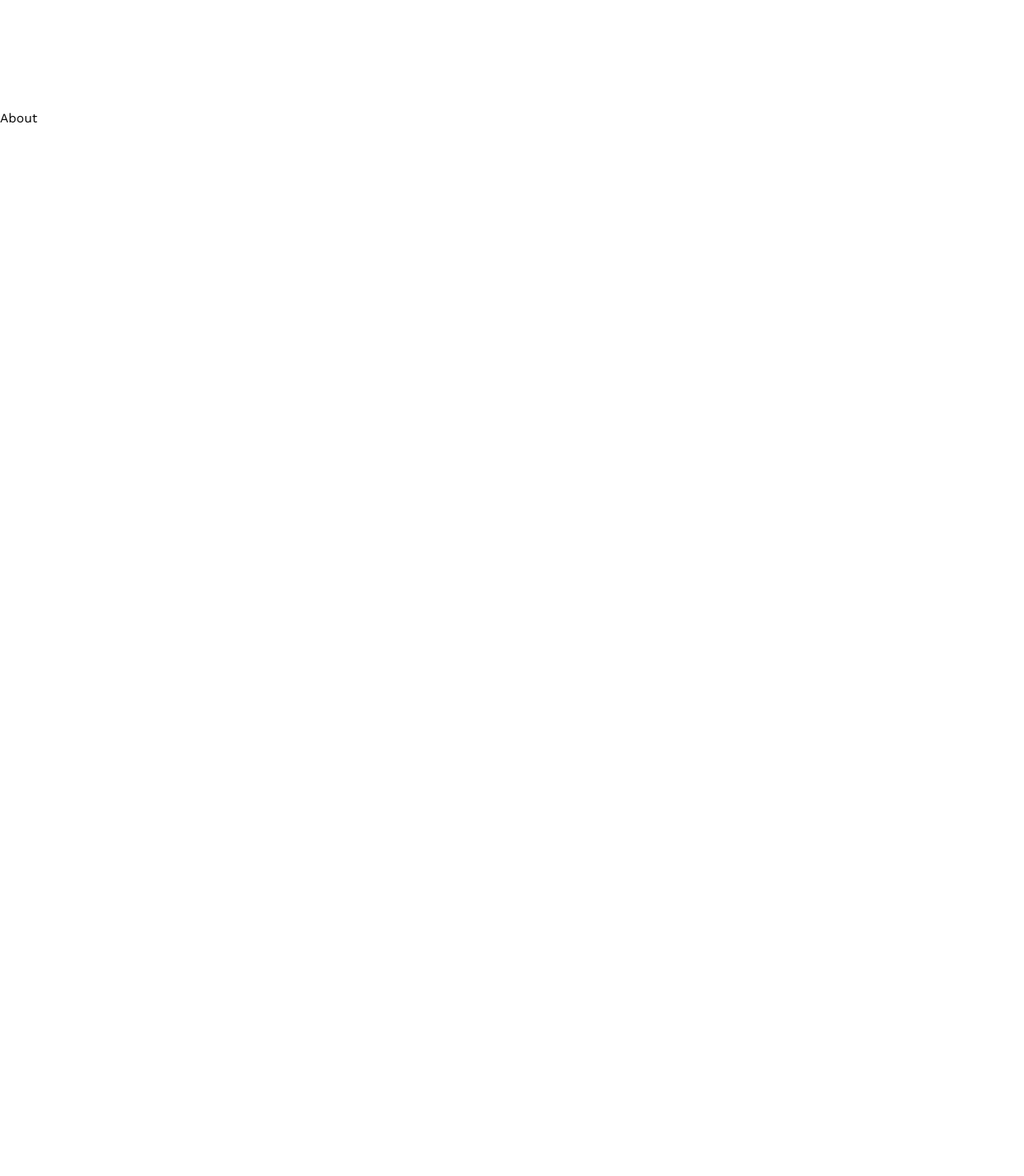
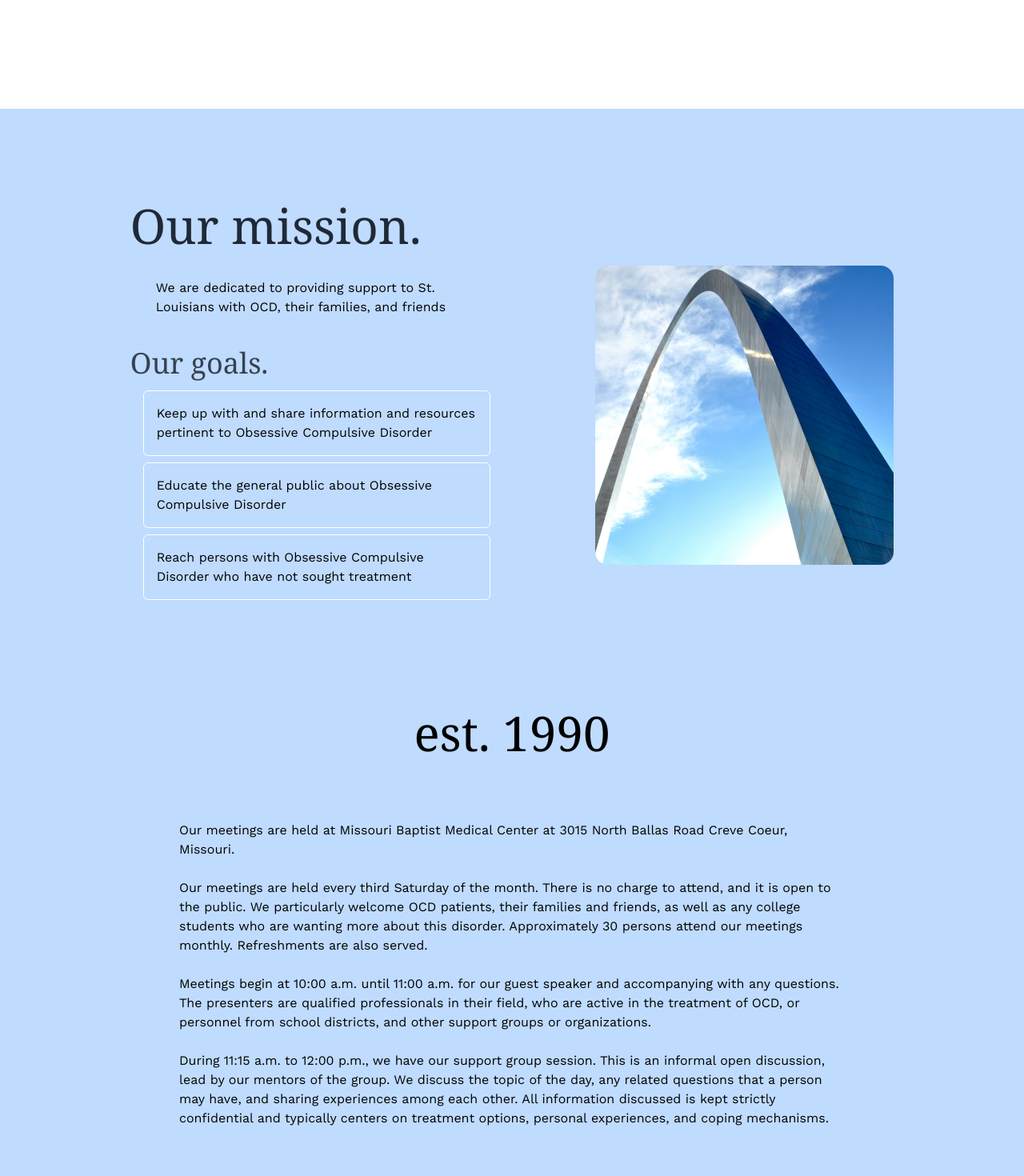
Before and after one commit to brianprost/stl-ocd-website, a Next.js app: page / in a window 1280 px wide. Shown: the part 800-2270 px from the top of the page at 80% size. Before the commit the page ends 1008 px from the top, so only its background shows below. Built offline with nearby package versions, Linux system fonts and the light colour scheme; a web font is replaced by a local one.

Commit message:
about page styling

```diff
--- a/pages/About.js
+++ b/pages/About.js
@@ -1,7 +1,77 @@
-function About() {
-    return (
-        <div>About</div>
-    )
-}
+import Image from "next/image";
+import archImage from "../public/img/st-louis-ocd-arch.jpeg";
 
-export default About
+export default () => {
+  return (
+    <section className="bg-blue-200 2xl:container 2xl:mx-auto lg:py-16 lg:px-20 md:py-12 md:px-6 py-9 px-4">
+      <div className="lg:mt-16 sm:mt-12 mt-16 flex lg:flex-row justify-evenly flex-col lg:gap-8 gap-12">
+        <div className="w-full xl:w-5/12 lg:w-6/12">
+          <h2 className="font-title lg:text-6xl text-3xl lg:leading-9 leading-7 text-gray-800">
+            Our mission.
+          </h2>
+          <p className=" text-base leading-6 mt-4 p-8">
+            We are dedicated to providing support to St. Louisians with OCD,
+            their families, and friends
+          </p>
+          <h3 className="font-title lg:text-4xl text-2xl lg:leading-9 leading-7 text-gray-700 pt-2">
+            Our goals.
+          </h3>
+          <ul className="flex flex-col p-4">
+            <li className="flex flex-row mb-2">
+              <div class="select-none cursor-pointer border border-white rounded-md flex flex-1 items-center p-4  transition duration-500 ease-in-out transform hover:-translate-y-1 hover:shadow-lg">
+              Keep up with and share information and resources pertinent to
+              Obsessive Compulsive Disorder
+              </div>
+            </li>
+            <li className="flex flex-row mb-2">
+              <div class="select-none cursor-pointer border border-white rounded-md flex flex-1 items-center p-4  transition duration-500 ease-in-out transform hover:-translate-y-1 hover:shadow-lg">
+              Educate the general public about Obsessive Compulsive Disorder
+              </div>
+            </li>
+            <li className="flex flex-row mb-2">
+              <div class="select-none cursor-pointer border border-white rounded-md flex flex-1 items-center p-4  transition duration-500 ease-in-out transform hover:-translate-y-1 hover:shadow-lg">
+              Reach persons with Obsessive Compulsive Disorder who have not
+              sought treatment
+              </div>
+            </li>
+          </ul>
+        </div>
+        <div className="hidden md:hidden lg:flex items-center w-full lg:w-1/3 ">
+          <Image
+            src={archImage}
+            className="object-contain max-w-2xl rounded-2xl "
+          />
+        </div>
+      </div>
+      {/* history section */}
+      <div className="mt-20 px-5 py-8 mx-auto max-w-4xl sm:px-6 lg:px-8">
+        <h2 className="font-title text-6xl text-center mb-20">est. 1990</h2>
+        <p>
+          Our meetings are held at Missouri Baptist Medical Center at 3015 North
+          Ballas Road Creve Coeur, Missouri.
+          <br/><br/>
+          Our meetings are held every third
+          Saturday of the month. There is no charge to attend, and it is open to
+          the public. We particularly welcome OCD patients, their families and
+          friends, as well as any college students who are wanting more about
+          this disorder. Approximately 30 persons attend our meetings monthly.
+          Refreshments are also served.
+          <br/><br/>
+          Meetings begin at 10:00 a.m. until 11:00
+          a.m. for our guest speaker and accompanying with any questions. The
+          presenters are qualified professionals in their field, who are active
+          in the treatment of OCD, or personnel from school districts, and other
+          support groups or organizations.
+          <br/><br/>
+          During 11:15 a.m. to 12:00 p.m., we
+          have our support group session. This is an informal open discussion,
+          lead by our mentors of the group. We discuss the topic of the day, any
+          related questions that a person may have, and sharing experiences
+          among each other. All information discussed is kept strictly
+          confidential and typically centers on treatment options, personal
+          experiences, and coping mechanisms.
+        </p>
+      </div>
+    </section>
+  );
+};
--- a/pages/Landing.js
+++ b/pages/Landing.js
@@ -3,7 +3,7 @@ import heroPic from '../public/img/stl-ocd-group-therapy-hero.svg'
 
 export default () => {
   return (
-    <div className="bg-white-100">
+    <section className="bg-white-100">
       <div className="container flex px-8 py-4 mx-auto md:flex lg:flex lg:py-48 xl:flex 2xl:flex">
         <div className="flex flex-col justify-evenly w-full lg:flex-row">
           <div className="max-w-lg md:w-full">
@@ -20,6 +20,6 @@ export default () => {
           <Image src={heroPic} alt="" className="object-cover w-full h-full max-w-2xl rounded-md" />
         </div>
       </div>
-    </div>
+    </section>
   );
 };
```
Also changed, not shown: public/img/st-louis-ocd-arch.jpeg (added).
